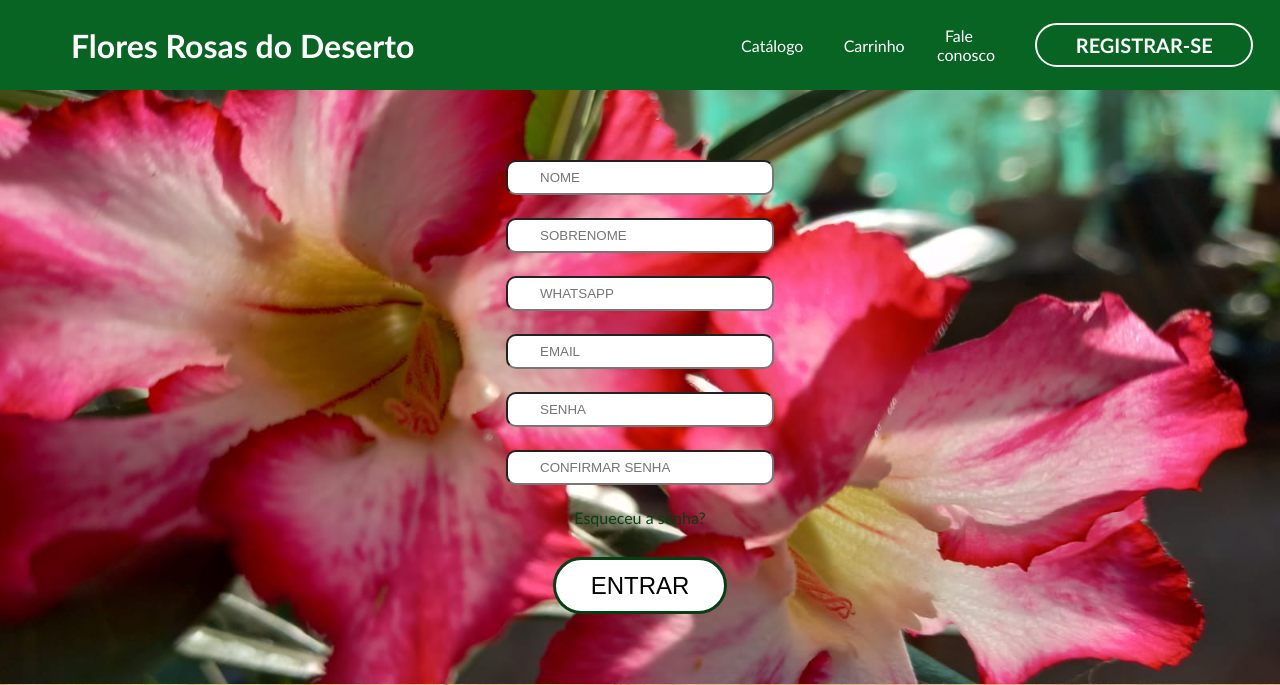
After one commit to cristianoepifanio/Floricultura, a PHP site: page /register.html in a window 1280 px wide. The commit adds this page. Shown: the top 685 px of the page. Run offline with PHP 8.4, Linux system fonts and the light colour scheme; some libraries are stand-ins or nearby versions.

Commit message:
Criação da página de registro

```diff
--- a/catalogo.html
+++ b/catalogo.html
@@ -25,10 +25,12 @@
           </a>
           <nav>
             <!-- <li type="none"><a href="#Sobre-nos">Sobre nós</a></li> -->
-            <li type="none"><a href="#Catalogo">Catálogo</a></li>
+            <li type="none"><a href="#">Catálogo</a></li>
             <li type="none" onclick="abriCarrinho()" ><a href="#Historia" >Carrinho</a></li>
             <li type="none"><a href="#Contatos">Fale conosco</a></li>
-           <div class="button"><p>REGISTRAR-SE</p></div>
+            <a href="register.html">
+                <div class="button"><p>REGISTRAR-SE</p></div>
+              </a>
           </nav>
         </div>
       </header>
--- /dev/null
+++ b/register.html
@@ -0,0 +1,80 @@
+<!DOCTYPE html>
+<html lang="pt-br">
+
+<head>
+  <meta charset="UTF-8">
+  <meta http-equiv="X-UA-Compatible" content="IE=edge">
+  <meta name="viewport" content="width=device-width, initial-scale=1.0">
+  <!-- Favicon -->
+  <link rel="shortcut icon" href="fotos/Rose.ico" type="image/x-icon">
+  <!-- Links CSS -->
+  <link rel="stylesheet" href="style/main.css">
+  <link rel="stylesheet" href="style/responsivo.css">
+
+  <!-- Links JAVASCRIPT -->
+  <script src="https://kit.fontawesome.com/20b170574e.js" crossorigin="anonymous"></script>
+  <link rel="stylesheet" href="js/main.js">
+
+
+  <link rel="stylesheet" href="https://cdnjs.cloudflare.com/ajax/libs/OwlCarousel2/2.3.4/assets/owl.carousel.min.css" />
+  <link rel="stylesheet"
+    href="https://cdnjs.cloudflare.com/ajax/libs/OwlCarousel2/2.3.4/assets/owl.theme.default.min.css" />
+  <script src="https://code.jquery.com/jquery-3.2.1.min.js"></script>
+  <script src="https://cdnjs.cloudflare.com/ajax/libs/OwlCarousel2/2.3.4/owl.carousel.min.js"></script>
+
+
+  <title>Floricultura Teresinha</title>
+</head>
+
+<body>
+  <header>
+    <div class="conteiner">
+      <a href="index.html">
+          <h1>Flores Rosas do Deserto</h1>
+      </a>
+      <nav>
+        <!-- <li type="none"><a href="#Sobre-nos">Sobre nós</a></li> -->
+        <li type="none"><a href="catalogo.html">Catálogo</a></li>
+        <li type="none"><a href="#Historia">Carrinho</a></li>
+        <li type="none"><a href="#Contatos">Fale conosco</a></li>
+       <a href="register.html">
+         <div class="button"><p>REGISTRAR-SE</p></div>
+       </a>
+      </nav>
+    </div>
+  </header>
+  <div class="register">
+    <input type="text" placeholder="NOME">
+    <input type="text" placeholder="SOBRENOME">
+    <input type="text" placeholder="WHATSAPP">
+    <input type="email" placeholder="EMAIL">
+    <input type="password" placeholder="SENHA">
+    <input type="password" placeholder="CONFIRMAR SENHA">
+    <a href="#">Esqueceu a senha?</a>
+    <button >ENTRAR</button>
+  </div>
+  <footer>
+    <iframe
+    src="https://www.google.com/maps/embed?pb=!1m18!1m12!1m3!1d3952.4199838989034!2d-34.91207619681826!3d-7.851037161345874!2m3!1f0!2f0!3f0!3m2!1i1024!2i768!4f13.1!3m3!1m2!1s0x7ab14d4e2705717%3A0x4c7433749eb8713f!2sCentro%20Mari%C3%A1polis%20Santa%20Maria!5e0!3m2!1spt-BR!2sbr!4v1668990442002!5m2!1spt-BR!2sbr"
+    width="30%" height="40%" margin="auto" style="border:0;" allowfullscreen="" loading="lazy"
+    referrerpolicy="no-referrer-when-downgrade"></iframe>
+
+    <div class="adress">
+        <h2>Endereço</h2>
+        <address>Av. Alfredo Bandeira de Melo, 1 - Ana de Albuquerque, Igarassu - PE, 53630-030</address>
+            <div class="contatos">
+                <h2>
+                  Contatos:
+                </h2>
+                <a href="tel:++55081998636465"><i class="fa-brands fa-whatsapp"></i>+55 081 998636465</a> <a
+                href="https://www.instagram.com/floriculturatere/?igshid=YmMyMTA2M2Y%3D" target="_blank"><i
+                    class="fa-brands fa-instagram"></i>rdterezinha_</a>
+            </div>
+    </div>
+</footer>
+
+  <script src="js/main.js"></script>
+
+</body>
+
+</html>
--- a/style/main.css
+++ b/style/main.css
@@ -25,6 +25,7 @@ header{
     overflow: hidden;
     z-index: 10;
     padding: 0 3rem;
+    max-width: 1280px;
 }
 .conteiner{
     margin: auto;
@@ -42,12 +43,15 @@ nav {
     margin-right: 80px;
     align-items: center;
 }
-nav a {
+nav li{
+    width: 45%;
+}
+header a {
     text-decoration: none;
     color: #fff;
     margin: 8px;
 }
-nav a:hover {
+header a:hover {
     border: 1px solid #fff;
     border-radius: 30px;
     padding: 6px;
@@ -59,7 +63,7 @@ nav a:hover {
     padding: 0.5rem 2rem;
     border-radius: 30px;
     font-size: 20px;
-    min-width: 170.22px;
+    min-width: 150.22px;
     text-align: center;
     font-weight: 700;
     transition: ease-in-out 500ms;
@@ -130,6 +134,24 @@ input{
     border-radius: 10px;
 }
 
+/* ----------------------------------------------------
+                 Formulário para registrar-se
+----------------------------------------------------*/
+.register{
+    display: flex;
+    flex-direction: column;
+    align-items: center;
+    justify-content: center;
+    text-align: center;
+    margin: 70px auto;
+    width: 90vw;
+}
+.register input{
+    margin-bottom: 23px;
+}
+.register > button{
+    margin-top: 30px;
+}
 
 
 
```
Also changed, not shown: index.html (+5 -3 lines).
